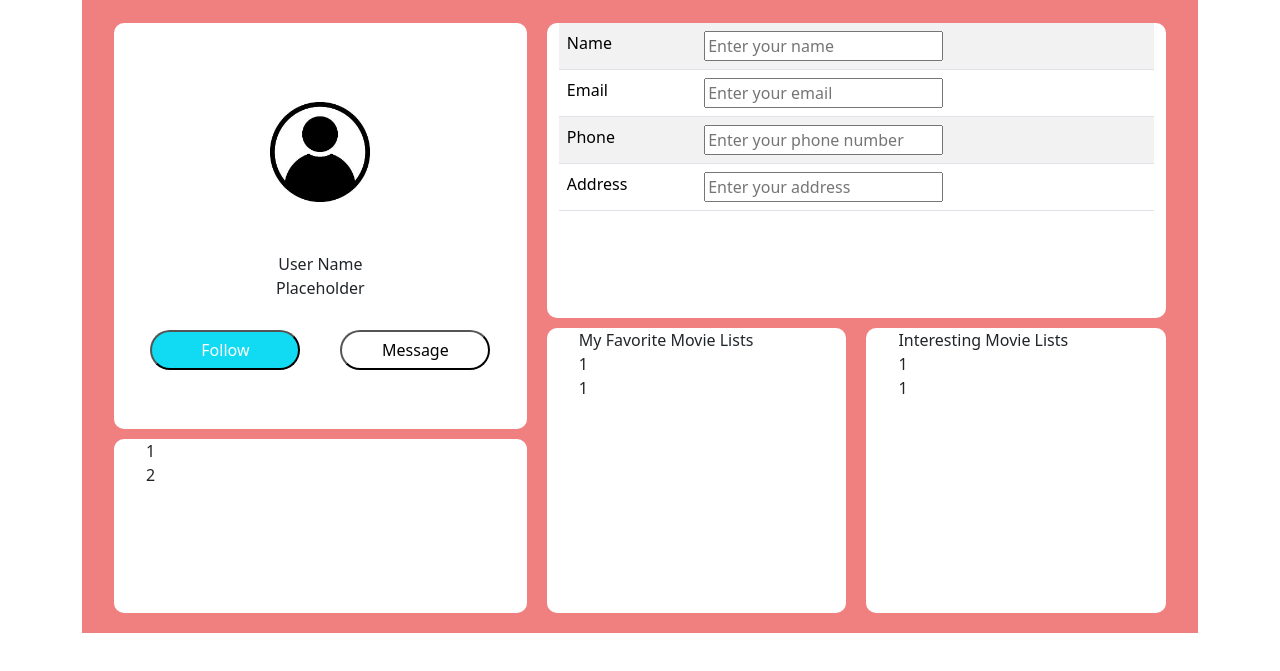
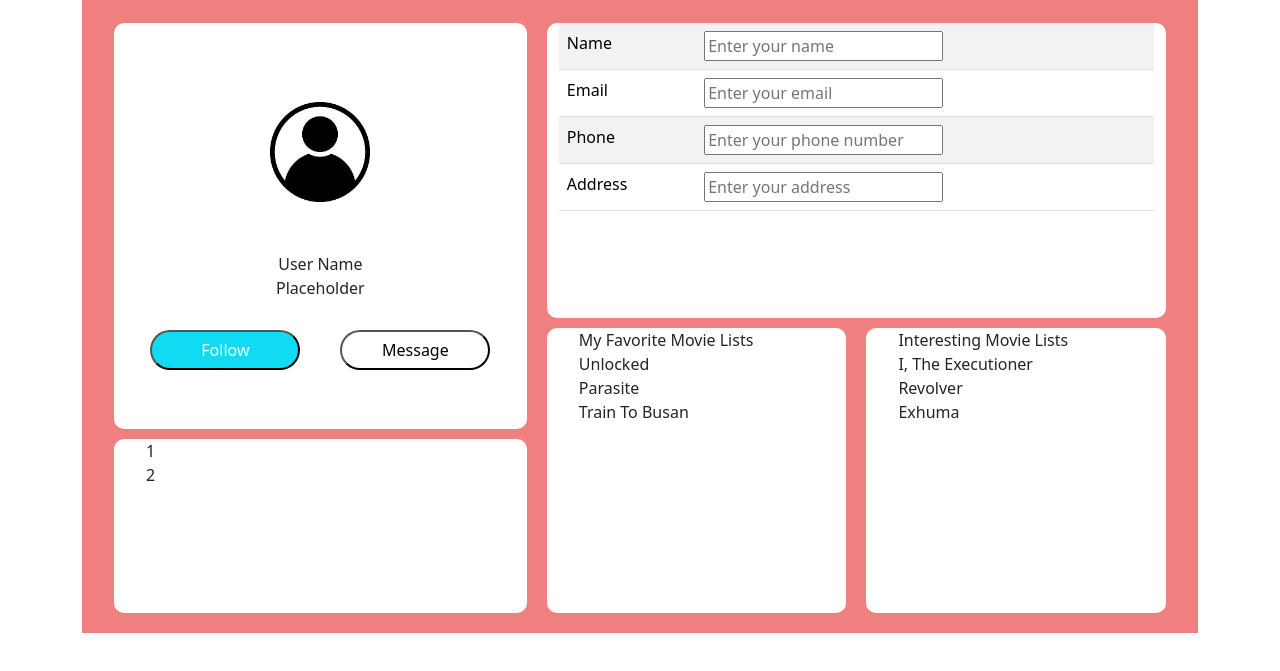
Before and after one commit to soodala2003/SBA307-HTML-CSS, a plain HTML site: page pages/user-page.html in a window 1280 px wide. Shown: the part 63-734 px from the top of the page. Drawn offline with nearby package versions, Linux system fonts and the light colour scheme.

Commit message:
updated user-page.html

```diff
--- a/pages/user-page.html
+++ b/pages/user-page.html
@@ -10,13 +10,6 @@
         <link rel="stylesheet" href="/styles/login.css">
         <link href="https://cdn.jsdelivr.net/npm/bootstrap@5.3.3/dist/css/bootstrap.min.css" rel="stylesheet" integrity="sha384-QWTKZyjpPEjISv5WaRU9OFeRpok6YctnYmDr5pNlyT2bRjXh0JMhjY6hW+ALEwIH" crossorigin="anonymous">
         <script src="https://cdn.jsdelivr.net/npm/bootstrap@5.3.3/dist/js/bootstrap.bundle.min.js" integrity="sha384-YvpcrYf0tY3lHB60NNkmXc5s9fDVZLESaAA55NDzOxhy9GkcIdslK1eN7N6jIeHz" crossorigin="anonymous"></script>
-        <!-- <style>
-
-                background-color:#5126fb;
-                height:600px;
-                border:2px solid white;
-
-        </style>  -->
     </head>
     <body>
         <div class="container">
@@ -83,14 +76,16 @@
                         <div class="d-flex flex-row" style="height:50%;">
                             <div class="myFavoriteMovie" style="width:50%; margin-top:10px; margin-right:10px; background-color:white; border-radius:10px;">
                                 <ul>My Favorite Movie Lists
-                                    <li>1</li>
-                                    <li>1</li>
+                                    <li>Unlocked</li>
+                                    <li>Parasite</li>
+                                    <li>Train To Busan</li>
                                 </ul>
                             </div>
                             <div class="interestingMovie" style="width:50%; margin-top:10px; margin-left:10px; background-color:white; border-radius:10px;">
                                 <ul>Interesting Movie Lists
-                                    <li>1</li>
-                                    <li>1</li>
+                                    <li>I, The Executioner</li>
+                                    <li>Revolver</li>
+                                    <li>Exhuma</li>
                                 </ul>
                             </div>
                         </div>
```
